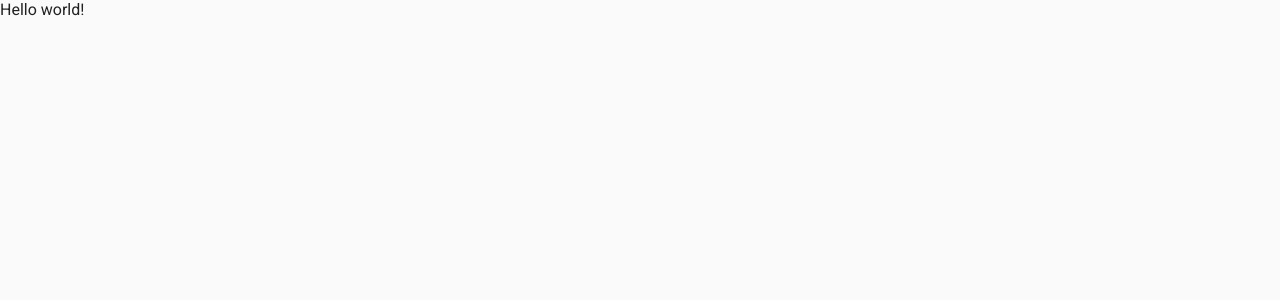
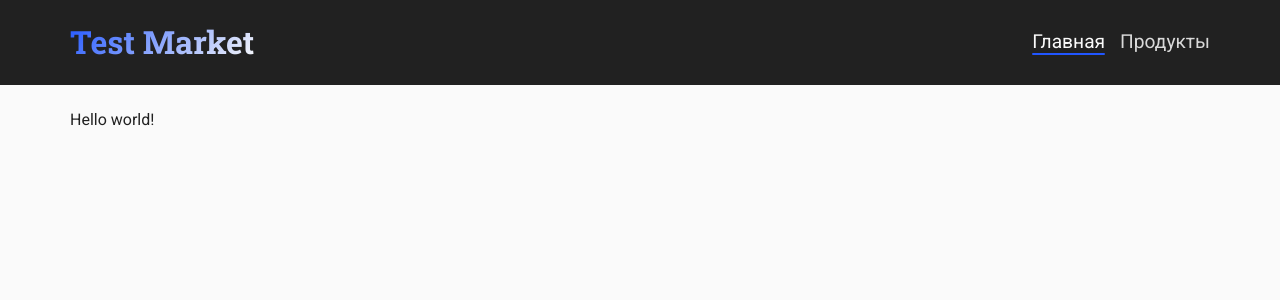
Before and after one commit to Qaddis/alpha-test, a Next.js app: page / in a window 1280 px wide. Shown: the top 300 px of the page. Built offline with nearby package versions, Linux system fonts and the light colour scheme.

Commit message:
Change global layout and styles

```diff
--- a/src/app/layout.tsx
+++ b/src/app/layout.tsx
@@ -1,5 +1,7 @@
 import type { Metadata } from "next"
 import { Roboto, Roboto_Slab } from "next/font/google"
+
+import AppHeader from "@/components/layout/AppHeader"
 
 import "@/assets/css/globals.css"
 
@@ -32,7 +34,11 @@ export default function RootLayout({
 	return (
 		<html lang="ru">
 			<body className={`${robotoFont.variable} ${robotoSlabFont.variable}`}>
-				{children}
+				<AppHeader />
+
+				<main className="main">
+					<div className="wrapper">{children}</div>
+				</main>
 			</body>
 		</html>
 	)
--- a/src/assets/css/globals.css
+++ b/src/assets/css/globals.css
@@ -17,3 +17,13 @@ body {
 	color: var(--dark-color);
 	font-family: var(--roboto-font);
 }
+
+.main {
+	width: 100%;
+	min-height: calc(100vh - 110px);
+}
+
+.wrapper {
+	max-width: 1140px;
+	margin: 0 auto;
+}
--- a/src/components/layout/AppHeader.tsx
+++ b/src/components/layout/AppHeader.tsx
@@ -16,7 +16,7 @@ export default function AppHeader() {
 
 				<nav className={styles.nav}>
 					<HeaderLink to="/">Главная</HeaderLink>
-					<HeaderLink to="/product">Продукты</HeaderLink>
+					<HeaderLink to="/products">Продукты</HeaderLink>
 				</nav>
 			</div>
 		</header>
```
